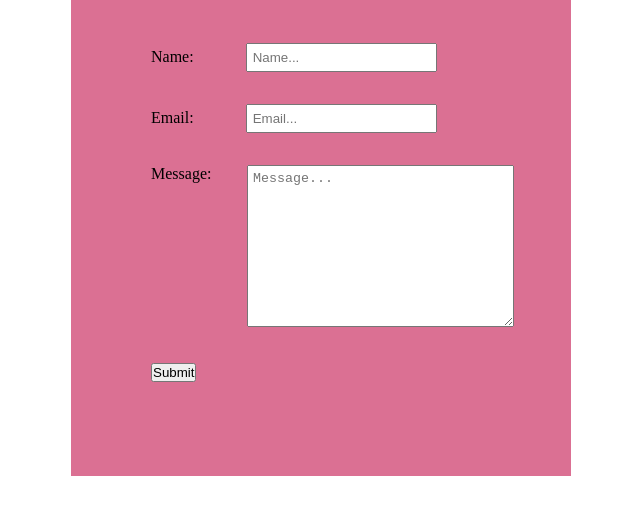
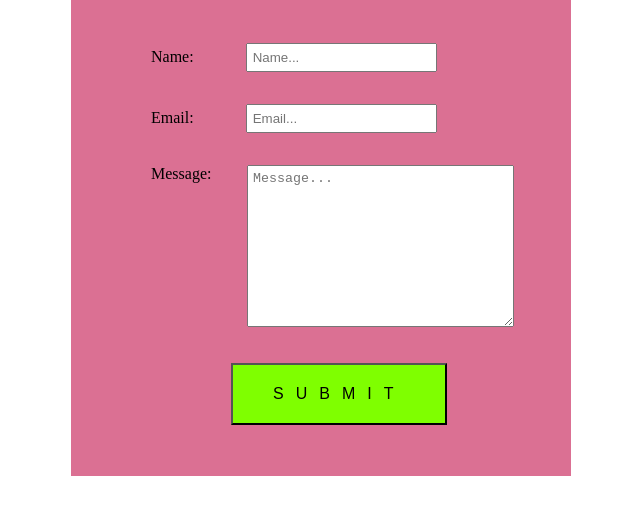
Before and after one commit to briansimiyuj/Full-Functional-Form, a plain HTML site: page index.html in a window 1280 px wide. Shown: the part 199-714 px from the top of the page, without its empty margins (319-959 px from the left). Drawn offline with Linux system fonts and the light colour scheme.

Commit message:
Styling Button

```diff
--- a/style.css
+++ b/style.css
@@ -52,3 +52,18 @@ input, textarea{
 textarea{
     margin-left: 6rem;
 }
+
+button{
+    margin-left: 5rem;
+    padding: 20px 40px;
+    font-size: 1rem;
+    letter-spacing: 12px;
+    background: chartreuse;
+    cursor: pointer;
+    text-transform: uppercase;
+}
+
+button:hover{
+    background: #000;
+    color: #fff;
+}
```
